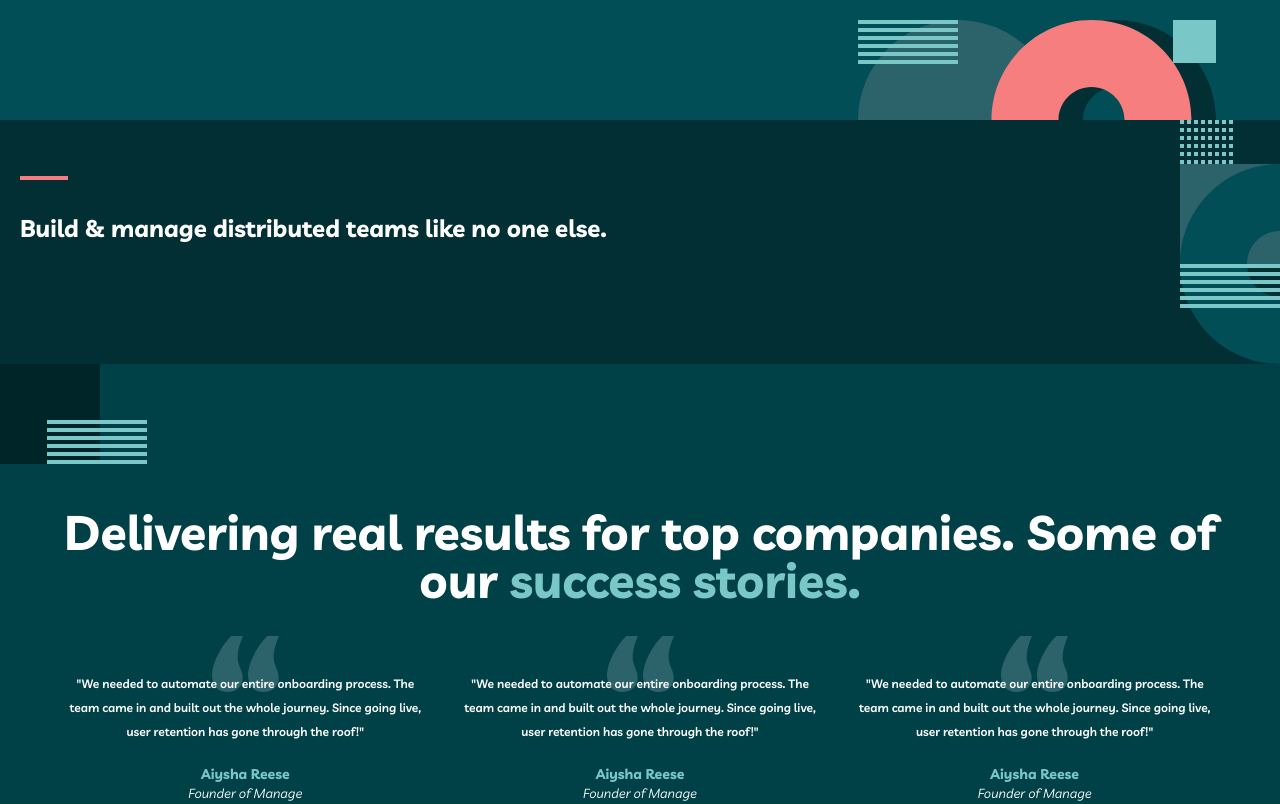
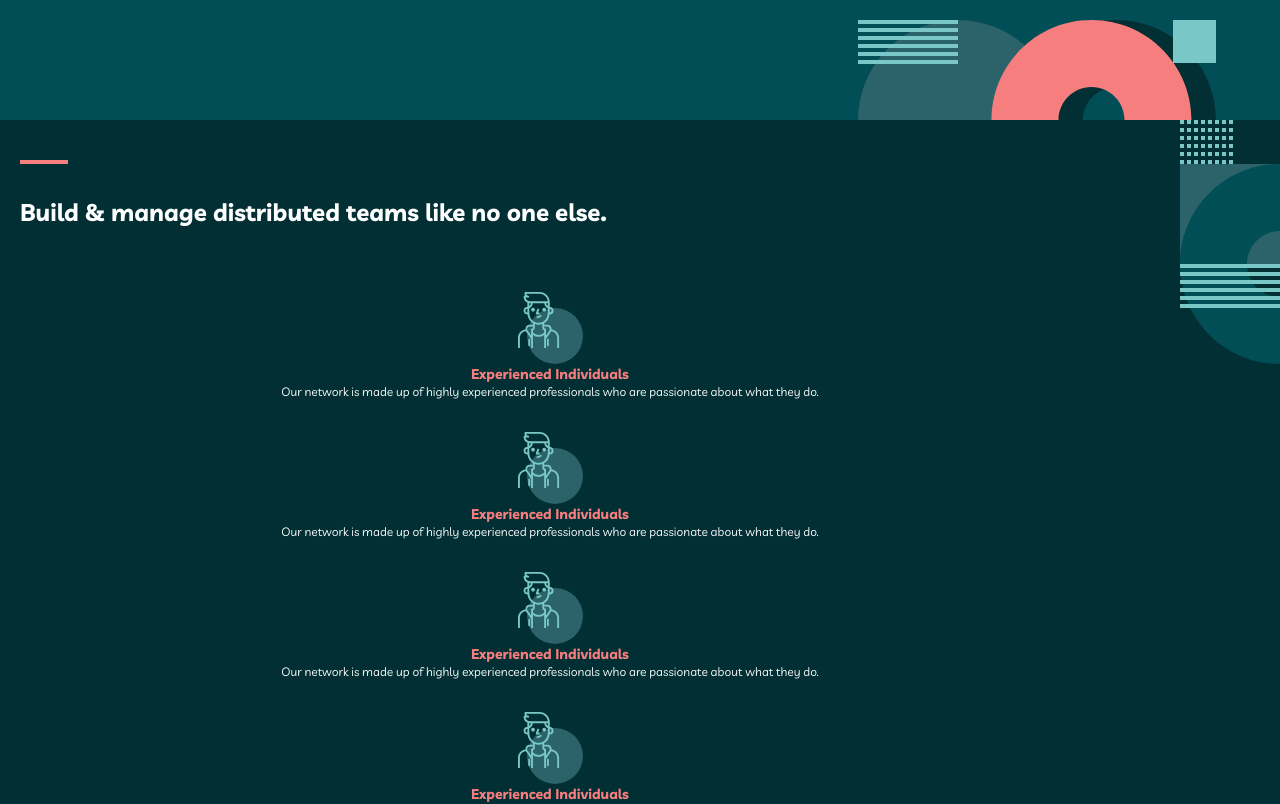
Before and after one commit to alimuddinhasan/myteam-website, a Next.js app: page / in a window 1280 px wide. Shown: the part 380-1184 px from the top of the page. Built offline with nearby package versions, Linux system fonts and the light colour scheme.

Commit message:
feat: add Featured Item

```diff
--- /dev/null
+++ b/components/FeaturedItem/index.tsx
@@ -0,0 +1,19 @@
+import React from "react";
+
+interface IFeaturedItemProps {
+  icon: string;
+  title: string;
+  description: string;
+}
+
+export default function FeaturedItem({
+  description,
+  icon,
+  title,
+}: IFeaturedItemProps) {
+  return <div className="flex flex-col items-center">
+    <img src={icon} alt="featured-icon" />
+    <h2 className="text-light-coral font-bold text-sm">{title}</h2>
+    <p className="text-center text-white text-xs">{description}</p>
+  </div>;
+}
--- a/pages/index.tsx
+++ b/pages/index.tsx
@@ -1,3 +1,4 @@
+import FeaturedItem from "@/components/FeaturedItem";
 import Footer from "@/components/Footer";
 import GetStarted from "@/components/GetStarted";
 import Header from "@/components/Header";
@@ -14,18 +15,47 @@ export default function Home() {
         <link rel='icon' href='/favicon.ico' />
       </Head>
       <Header />
-      <section className='bg-sacramento-state-green overflow-hidden'>
+      <section className='bg-sacramento-state-green overflow-hidden '>
         <img
           src='/assets/bg-pattern-home-3.svg'
           alt='bg-featured'
           className='float-right h-[244px] w-[200px] translate-x-1/2'
         />
-        <div className='flex flex-col justify-center max-w-5xl gap-8 px-5 py-14'>
-          <hr className="w-12 border-2 border-light-coral" data-testid="h-line" />
-          <h1 className='text-2xl font-bold text-white'>
-            Build &amp; manage distributed teams like no one else.
-          </h1>
-        </div>
+        <Container>
+          <div className='px-5 py-10'>
+            <div className='flex flex-col justify-center max-w-5xl gap-8'>
+              <hr
+                className='w-12 border-2 border-light-coral'
+                data-testid='h-line'
+              />
+              <h1 className='text-2xl font-bold text-white'>
+                Build &amp; manage distributed teams like no one else.
+              </h1>
+            </div>
+            <div className="flex flex-col gap-8 mt-16">
+              <FeaturedItem
+                title='Experienced Individuals'
+                description='Our network is made up of highly experienced professionals who are passionate about what they do.'
+                icon='assets/icon-person.svg'
+              />
+              <FeaturedItem
+                title='Experienced Individuals'
+                description='Our network is made up of highly experienced professionals who are passionate about what they do.'
+                icon='assets/icon-person.svg'
+              />
+              <FeaturedItem
+                title='Experienced Individuals'
+                description='Our network is made up of highly experienced professionals who are passionate about what they do.'
+                icon='assets/icon-person.svg'
+              />
+              <FeaturedItem
+                title='Experienced Individuals'
+                description='Our network is made up of highly experienced professionals who are passionate about what they do.'
+                icon='assets/icon-person.svg'
+              />
+            </div>
+          </div>
+        </Container>
       </section>
       <section className='bg-deep-jungle-green py-36 px-5 bg-[url("/assets/bg-pattern-home-4-about-3.svg"),_url("/assets/bg-pattern-home-5.svg")] bg-no-repeat bg-[position:left_top,_right_bottom] flex justify-center'>
         <Container>
```
Also changed, not shown: 1 other file (tests, documents, lock files or other folders).
